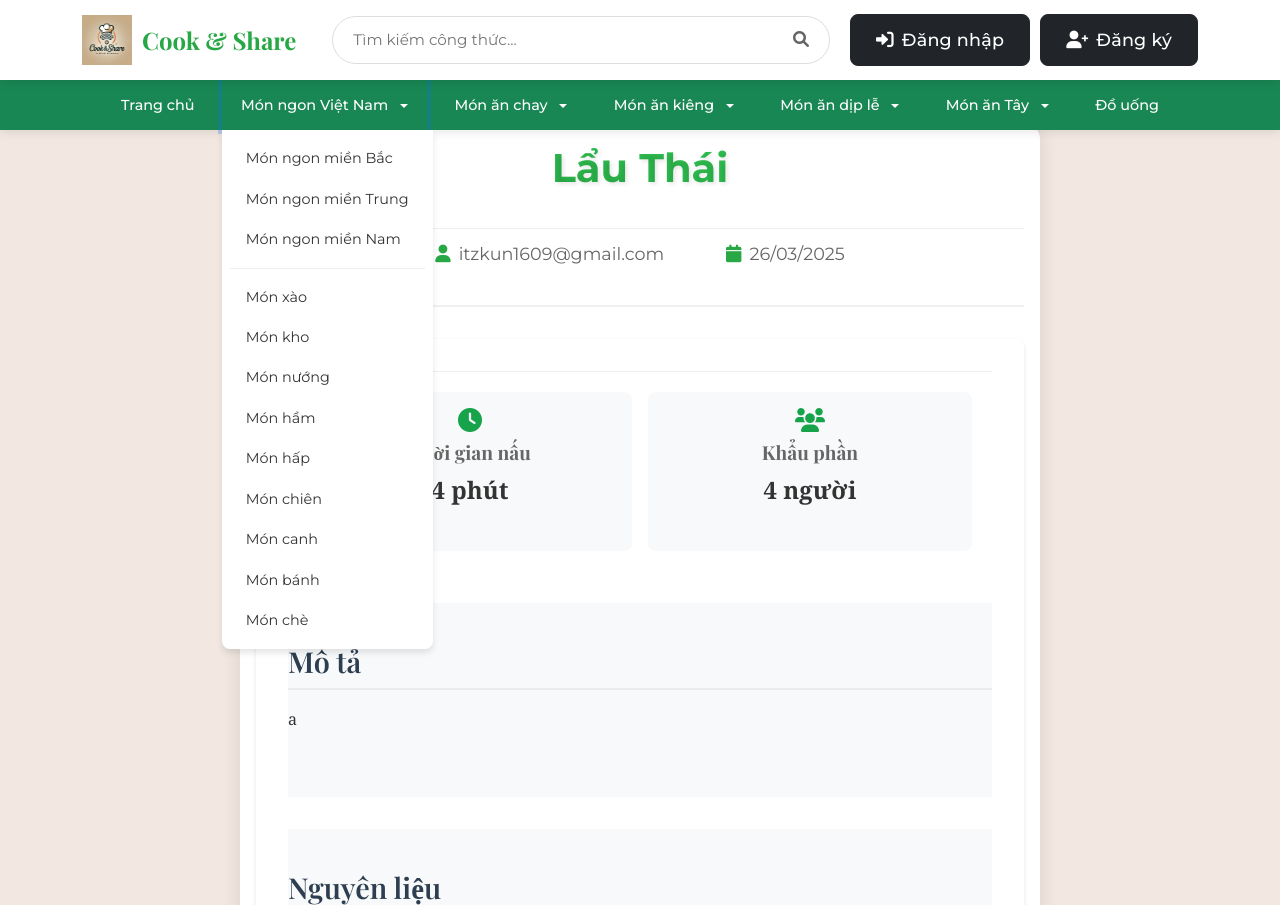
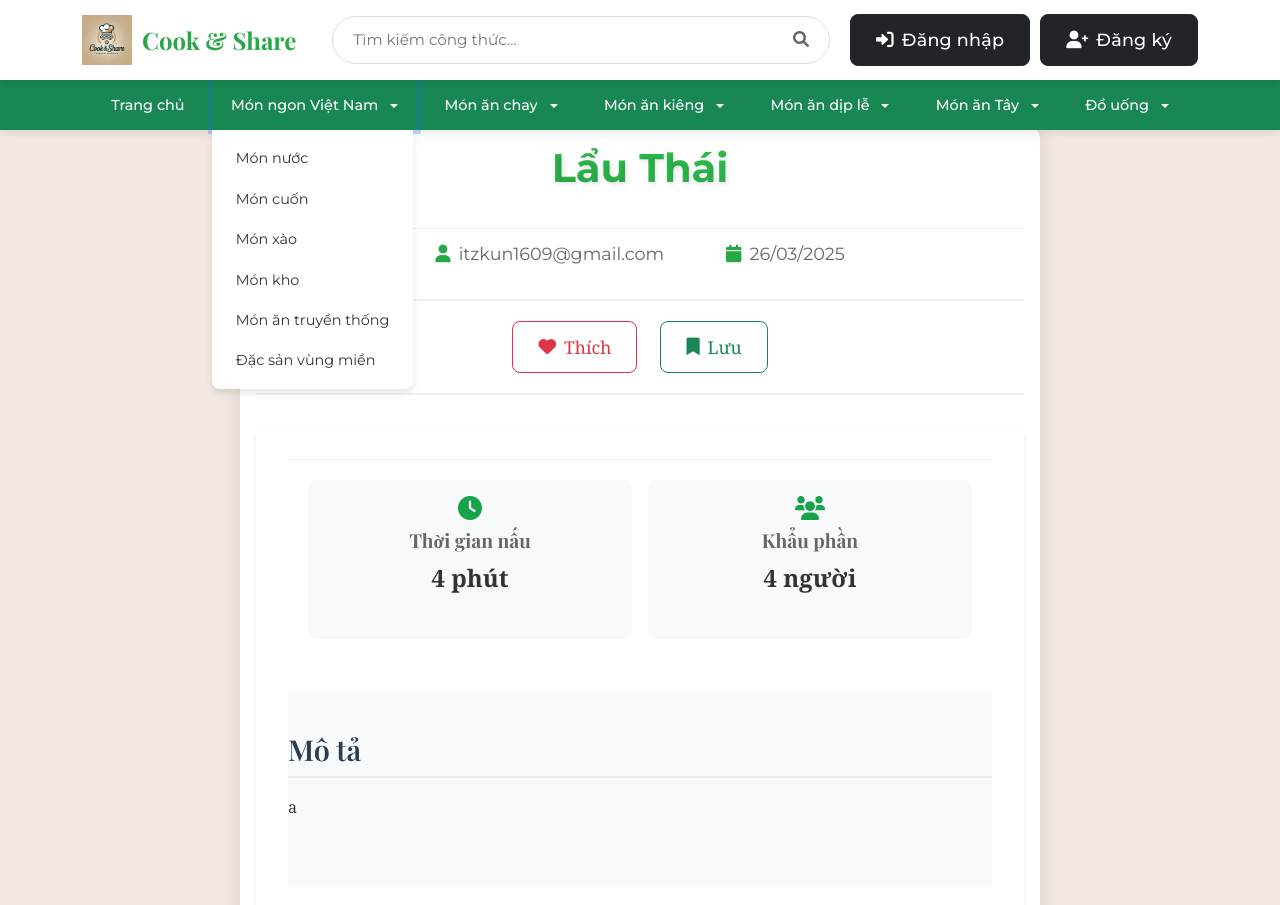
Before and after one commit to iuh-application-development/Recipe-Sharing-Plaform, a Flask app: page /1/detail in a window 1280 px wide, after a click on "Món ngon Việt Nam". Shown: the top 905 px of the page. Run offline with Flask 3, Linux system fonts and the light colour scheme; data comes from the database, SQL or seed files in the repository; both versions use the stored data as it was after the commit; data that the repository does not hold is empty.

Commit message:
update thanh navbar và thêm chức năng lưu công thức
- Sửa lại nội dung của thanh Navbar
- Thêm chức năng lưu công thức vào website
- Thêm trang xem công thức đã lưu

```diff
--- a/share_recipe/templates/base.html
+++ b/share_recipe/templates/base.html
@@ -201,6 +201,11 @@
                                     <i class="fas fa-heart"></i> Công thức yêu thích
                                 </a>
                             </li>
+                            <li>
+                                <a class="dropdown-item" href="{{ url_for('blog.saved_recipes') }}">
+                                    <i class="fas fa-bookmark"></i> Công thức đã lưu
+                                </a>
+                            </li>
                             <li><hr class="dropdown-divider"></li>
                             <li>
                                 <a class="dropdown-item" href="{{ url_for('auth.logout') }}">
@@ -234,19 +239,12 @@
                             Món ngon Việt Nam
                         </a>
                         <ul class="dropdown-menu">
-                            <li><a class="dropdown-item" href="#">Món ngon miền Bắc</a></li>
-                            <li><a class="dropdown-item" href="#">Món ngon miền Trung</a></li>
-                            <li><a class="dropdown-item" href="#">Món ngon miền Nam</a></li>
-                            <li><hr class="dropdown-divider"></li>
+                            <li><a class="dropdown-item" href="#">Món nước</a></li>
+                            <li><a class="dropdown-item" href="#">Món cuốn</a></li>
                             <li><a class="dropdown-item" href="#">Món xào</a></li>
                             <li><a class="dropdown-item" href="#">Món kho</a></li>
-                            <li><a class="dropdown-item" href="#">Món nướng</a></li>
-                            <li><a class="dropdown-item" href="#">Món hầm</a></li>
-                            <li><a class="dropdown-item" href="#">Món hấp</a></li>
-                            <li><a class="dropdown-item" href="#">Món chiên</a></li>
-                            <li><a class="dropdown-item" href="#">Món canh</a></li>
-                            <li><a class="dropdown-item" href="#">Món bánh</a></li>
-                            <li><a class="dropdown-item" href="#">Món chè</a></li>
+                            <li><a class="dropdown-item" href="#">Món ăn truyền thống</a></li>
+                            <li><a class="dropdown-item" href="#">Đặc sản vùng miền</a></li>
                         </ul>
                     </li>
                     <li class="nav-item dropdown">
@@ -254,15 +252,11 @@
                             Món ăn chay
                         </a>
                         <ul class="dropdown-menu">
-                            <li><a class="dropdown-item" href="#">Món xào</a></li>
-                            <li><a class="dropdown-item" href="#">Món kho</a></li>
-                            <li><a class="dropdown-item" href="#">Món nướng</a></li>
-                            <li><a class="dropdown-item" href="#">Món hầm</a></li>
-                            <li><a class="dropdown-item" href="#">Món hấp</a></li>
-                            <li><a class="dropdown-item" href="#">Món chiên</a></li>
-                            <li><a class="dropdown-item" href="#">Món canh</a></li>
-                            <li><a class="dropdown-item" href="#">Món bánh</a></li>
-                            <li><a class="dropdown-item" href="#">Món chè</a></li>
+                            <li><a class="dropdown-item" href="#">Món chay từ đậu hũ</a></li>
+                            <li><a class="dropdown-item" href="#">Món chay từ rau củ</a></li>
+                            <li><a class="dropdown-item" href="#">Lẩu chay</a></li>
+                            <li><a class="dropdown-item" href="#">Cơm chay</a></li>
+                            <li><a class="dropdown-item" href="#">Món chay giả mặn</a></li>
                         </ul>
                     </li>
                     <li class="nav-item dropdown">
@@ -270,15 +264,10 @@
                             Món ăn kiêng
                         </a>
                         <ul class="dropdown-menu">
-                            <li><a class="dropdown-item" href="#">Món xào</a></li>
-                            <li><a class="dropdown-item" href="#">Món kho</a></li>
-                            <li><a class="dropdown-item" href="#">Món nướng</a></li>
-                            <li><a class="dropdown-item" href="#">Món hầm</a></li>
-                            <li><a class="dropdown-item" href="#">Món hấp</a></li>
-                            <li><a class="dropdown-item" href="#">Món chiên</a></li>
-                            <li><a class="dropdown-item" href="#">Món canh</a></li>
-                            <li><a class="dropdown-item" href="#">Món bánh</a></li>
-                            <li><a class="dropdown-item" href="#">Món chè</a></li>
+                            <li><a class="dropdown-item" href="#">Keto</a></li>
+                            <li><a class="dropdown-item" href="#">Eat Clean</a></li>
+                            <li><a class="dropdown-item" href="#">Low-carb</a></li>
+                            <li><a class="dropdown-item" href="#">Chế độ giảm cân</a></li>
                         </ul>
                     </li>
                     <li class="nav-item dropdown">
@@ -286,15 +275,10 @@
                             Món ăn dịp lễ
                         </a>
                         <ul class="dropdown-menu">
-                            <li><a class="dropdown-item" href="#">Món xào</a></li>
-                            <li><a class="dropdown-item" href="#">Món kho</a></li>
-                            <li><a class="dropdown-item" href="#">Món nướng</a></li>
-                            <li><a class="dropdown-item" href="#">Món hầm</a></li>
-                            <li><a class="dropdown-item" href="#">Món hấp</a></li>
-                            <li><a class="dropdown-item" href="#">Món chiên</a></li>
-                            <li><a class="dropdown-item" href="#">Món canh</a></li>
-                            <li><a class="dropdown-item" href="#">Món bánh</a></li>
-                            <li><a class="dropdown-item" href="#">Món chè</a></li>
+                            <li><a class="dropdown-item" href="#">Món Tết</a></li>
+                            <li><a class="dropdown-item" href="#">Món Trung Thu</a></li>
+                            <li><a class="dropdown-item" href="#">Món Giáng Sinh</a></li>
+                            <li><a class="dropdown-item" href="#">Món ăn ngày cưới</a></li>
                         </ul>
                     </li>
                     <li class="nav-item dropdown">
@@ -302,19 +286,24 @@
                             Món ăn Tây
                         </a>
                         <ul class="dropdown-menu">
-                            <li><a class="dropdown-item" href="#">Món xào</a></li>
-                            <li><a class="dropdown-item" href="#">Món kho</a></li>
-                            <li><a class="dropdown-item" href="#">Món nướng</a></li>
-                            <li><a class="dropdown-item" href="#">Món hầm</a></li>
-                            <li><a class="dropdown-item" href="#">Món hấp</a></li>
-                            <li><a class="dropdown-item" href="#">Món chiên</a></li>
-                            <li><a class="dropdown-item" href="#">Món canh</a></li>
-                            <li><a class="dropdown-item" href="#">Món bánh</a></li>
-                            <li><a class="dropdown-item" href="#">Món chè</a></li>
+                            <li><a class="dropdown-item" href="#">Món Ý</a></li>
+                            <li><a class="dropdown-item" href="#">Món Pháp</a></li>
+                            <li><a class="dropdown-item" href="#">Món Mỹ</a></li>
+                            <li><a class="dropdown-item" href="#">Món Nhật</a></li>
+                            <li><a class="dropdown-item" href="#">Món Hàn</a></li>
                         </ul>
                     </li>
-                    <li class="nav-item">
-                        <a class="nav-link text-white" href="#">Đồ uống</a>
+                    <li class="nav-item dropdown">
+                        <a class="nav-link text-white dropdown-toggle" href="#" role="button" data-bs-toggle="dropdown" aria-expanded="false">
+                            Đồ uống
+                        </a>
+                        <ul class="dropdown-menu">
+                            <li><a class="dropdown-item" href="#">Nước ép</a></li>
+                            <li><a class="dropdown-item" href="#">Sinh tố</a></li>
+                            <li><a class="dropdown-item" href="#">Trà</a></li>
+                            <li><a class="dropdown-item" href="#">Cà phê</a></li>
+                            <li><a class="dropdown-item" href="#">Cocktail & Mocktail</a></li>
+                        </ul>
                     </li>
                 </ul>
             </div>
--- a/share_recipe/templates/blog/detail.html
+++ b/share_recipe/templates/blog/detail.html
@@ -335,6 +335,18 @@
     .login-to-react:hover {
         text-decoration: underline;
     }
+
+    .recipe-actions button {
+        transition: all 0.2s ease;
+    }
+
+    .recipe-actions button:hover {
+        transform: scale(1.05);
+    }
+
+    .recipe-actions button:active {
+        transform: scale(0.95);
+    }
 </style>
 
 <script>
@@ -421,14 +433,33 @@ function handleReaction(commentId, reactionType) {
             <span><i class="fas fa-user"></i> {{ post['username'] }}</span>
             <span><i class="fas fa-calendar"></i> {{ post['created'].strftime('%d/%m/%Y') }}</span>
         </div>
-        {% if g.user %}
-            <form action="{{ url_for('blog.toggle_favorite', id=post['id']) }}" method="post" class="favorite-form">
-                <button type="submit" class="btn {% if is_favorite %}btn-danger{% else %}btn-outline-danger{% endif %}" id="favoriteBtn">
+        <div class="recipe-actions">
+            <form action="{{ url_for('blog.toggle_favorite', id=post['id']) }}" method="POST" class="favorite-form d-inline-block">
+                <button type="submit" class="btn {% if is_favorite %}btn-danger{% else %}btn-outline-danger{% endif %} me-2">
                     <i class="fas fa-heart"></i>
-                    <span id="favoriteText">{% if is_favorite %}Đã thích{% else %}Thích{% endif %}</span>
+                    <span class="button-text">
+                        {% if is_favorite %}
+                        Đã thích
+                        {% else %}
+                        Thích
+                        {% endif %}
+                    </span>
                 </button>
             </form>
-        {% endif %}
+
+            <form action="{{ url_for('blog.toggle_save', id=post['id']) }}" method="POST" class="save-form d-inline-block">
+                <button type="submit" class="btn {% if is_saved %}btn-success{% else %}btn-outline-success{% endif %}">
+                    <i class="fas fa-bookmark"></i>
+                    <span class="button-text">
+                        {% if is_saved %}
+                        Đã lưu
+                        {% else %}
+                        Lưu
+                        {% endif %}
+                    </span>
+                </button>
+            </form>
+        </div>
     </div>
 
     {% if post['image_path'] %}
@@ -554,34 +585,78 @@ function handleReaction(commentId, reactionType) {
 {% if g.user %}
 <script>
 document.addEventListener('DOMContentLoaded', function() {
-    const form = document.querySelector('.favorite-form');
-    const btn = document.getElementById('favoriteBtn');
-    const text = document.getElementById('favoriteText');
+    // Xử lý form yêu thích
+    const favoriteForm = document.querySelector('.favorite-form');
+    const favoriteButton = favoriteForm.querySelector('button');
+    const favoriteButtonText = favoriteButton.querySelector('.button-text');
 
-    form.addEventListener('submit', function(e) {
+    favoriteForm.addEventListener('submit', async function(e) {
         e.preventDefault();
+        try {
+            const response = await fetch(this.action, {
+                method: 'POST',
+                headers: {
+                    'X-Requested-With': 'XMLHttpRequest'
+                }
+            });
 
-        fetch(form.action, {
-            method: 'POST',
-            headers: {
-                'X-Requested-With': 'XMLHttpRequest'
+            if (response.ok) {
+                const isFavorite = favoriteButton.classList.contains('btn-outline-danger');
+                if (isFavorite) {
+                    favoriteButton.classList.remove('btn-outline-danger');
+                    favoriteButton.classList.add('btn-danger');
+                    favoriteButtonText.textContent = 'Đã thích';
+                } else {
+                    favoriteButton.classList.remove('btn-danger');
+                    favoriteButton.classList.add('btn-outline-danger');
+                    favoriteButtonText.textContent = 'Thích';
+                }
+                // Thêm animation
+                favoriteButton.style.transform = 'scale(1.1)';
+                setTimeout(() => {
+                    favoriteButton.style.transform = 'scale(1)';
+                }, 200);
             }
-        })
-        .then(response => response.json())
-        .then(data => {
-            if (data.success) {
-                if (data.is_favorite) {
-                    btn.classList.remove('btn-outline-danger');
-                    btn.classList.add('btn-danger');
-                    text.textContent = 'Đã thích';
+        } catch (error) {
+            console.error('Error:', error);
+        }
+    });
+
+    // Xử lý form lưu
+    const saveForm = document.querySelector('.save-form');
+    const saveButton = saveForm.querySelector('button');
+    const saveButtonText = saveButton.querySelector('.button-text');
+
+    saveForm.addEventListener('submit', async function(e) {
+        e.preventDefault();
+        try {
+            const response = await fetch(this.action, {
+                method: 'POST',
+                headers: {
+                    'X-Requested-With': 'XMLHttpRequest'
+                }
+            });
+
+            if (response.ok) {
+                const isSaved = saveButton.classList.contains('btn-outline-success');
+                if (isSaved) {
+                    saveButton.classList.remove('btn-outline-success');
+                    saveButton.classList.add('btn-success');
+                    saveButtonText.textContent = 'Đã lưu';
                 } else {
-                    btn.classList.remove('btn-danger');
-                    btn.classList.add('btn-outline-danger');
-                    text.textContent = 'Thích';
+                    saveButton.classList.remove('btn-success');
+                    saveButton.classList.add('btn-outline-success');
+                    saveButtonText.textContent = 'Lưu';
                 }
+                // Thêm animation
+                saveButton.style.transform = 'scale(1.1)';
+                setTimeout(() => {
+                    saveButton.style.transform = 'scale(1)';
+                }, 200);
             }
-        })
-        .catch(error => console.error('Error:', error));
+        } catch (error) {
+            console.error('Error:', error);
+        }
     });
 });
 </script>
```
Also changed, not shown: share_recipe/blog.py (+135 -40 lines), share_recipe/schema.sql (+10 -0 lines), share_recipe/templates/blog/saved_recipes.html (added, +56 -0 lines), instance/share_recipe.sqlite.
